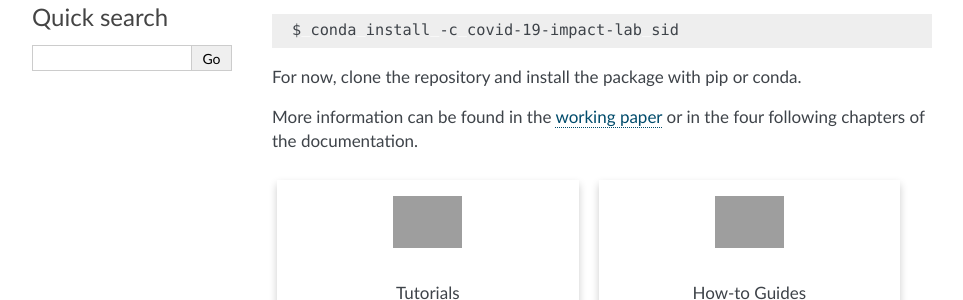
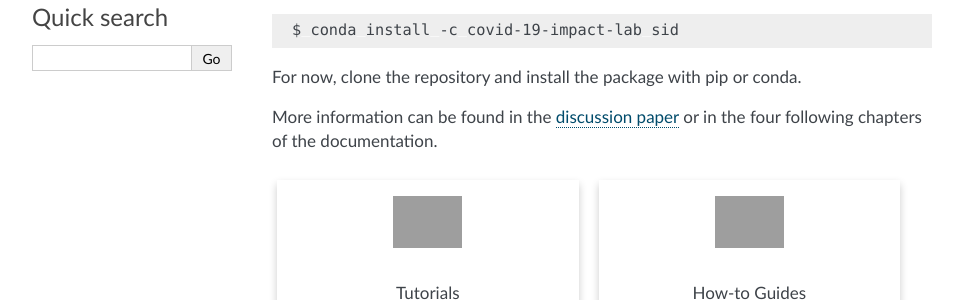
Before and after one commit to covid-19-impact-lab/sid, a Sphinx documentation site: the page built from docs/source/index.rst, in a window 1280 px wide, cut to the strip 224-524 px from the top of the page. Shown: the whole strip, without its empty margins (148-1111 px from the left). Built offline with Sphinx 7.4.7, drawn with Linux system fonts in a browser that asks for light colours; pages that are not in the unit, such as notebooks, are missing from menus; grey boxes are pictures that could not be loaded.

Commit message:
Add link to discussion paper.

```diff
--- a/README.rst
+++ b/README.rst
@@ -51,7 +51,9 @@ contacts. In particular, sid has the following features:
    the infection probabilities are fit to the data and the remaining parameters are
    calibrated from the medical literature and datasets on contact frequencies.
 
-More information can be found in the `working paper <https://www.iza.org/publications/dp/13899>`_ or in the `documentation <https://sid-dev.readthedocs.io/en/latest/>`_.
+More information can be found in the `discussion paper
+<https://www.iza.org/publications/dp/13899>`_ or in the `documentation
+<https://sid-dev.readthedocs.io/en/latest/>`_.
 
 
 .. start-installation
--- a/docs/source/index.rst
+++ b/docs/source/index.rst
@@ -10,8 +10,8 @@ sid
    :start-after: start-installation
    :end-before: end-installation
 
-More information can be found in the `working paper <https://www.iza.org/publications/
-dp/13899>`_ or in the four following chapters of the documentation.
+More information can be found in the `discussion paper <https://www.iza.org/
+publications/ dp/13899>`_ or in the four following chapters of the documentation.
 
 .. raw:: html
 
```
